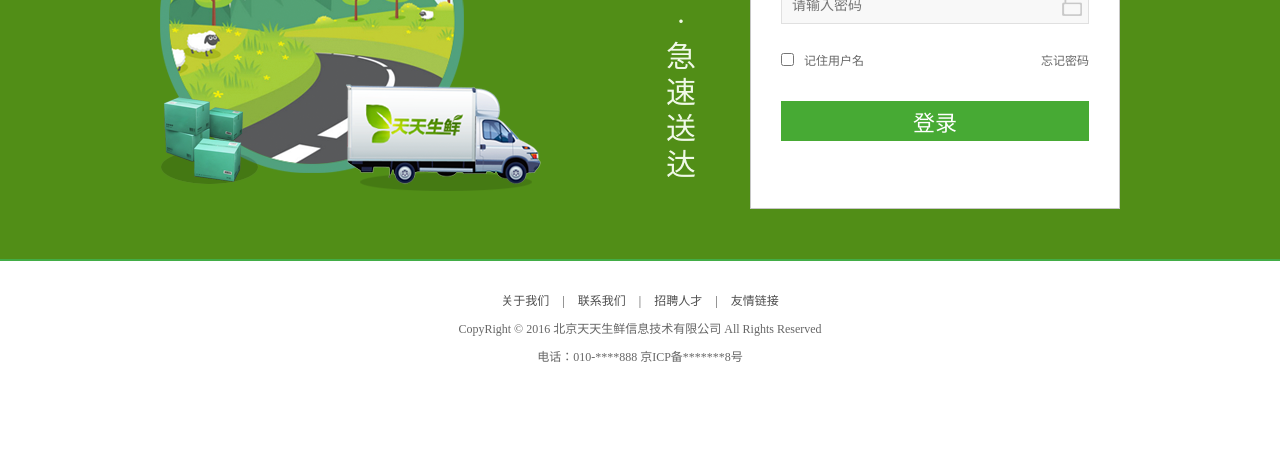
After one commit to yeye8888999/wd-web, a Django app: page /users/login in a window 1280 px wide. The commit adds this page. Shown: the part 351-800 px from the top of the page. Run offline with Django 3.2, Linux system fonts and the light colour scheme; parts of the project's set-up code (start-up, migrations or seed data) failed here and were passed over.

```diff
--- a/apps/users/urls.py
+++ b/apps/users/urls.py
@@ -3,5 +3,9 @@ from django.conf.urls import include, url
 from apps.users import views
 
 urlpatterns = [
-    url(r'^registers$',views.register)
+    url(r'^register$',views.register,name='register'),
+    url(r'^do_register$',views.do_register,name='do_register'),
+    url(r'^active/(.+)$',views.ActiveView.as_view(),name='active'),
+    url(r'^login$',views.LoginView.as_view(),name='login'),
+
 ]
--- a/apps/users/views.py
+++ b/apps/users/views.py
@@ -1,6 +1,106 @@
+import re
+
+from django.core.mail import send_mail
+from django.db.utils import IntegrityError
+from django.http.response import HttpResponse
 from django.shortcuts import render
+from celery_tasks.tasks import send_active_mail
+# Create your views here.
+from django.views.generic import View
+from itsdangerous import TimedJSONWebSignatureSerializer, SignatureExpired
 
-# Create your views here.
+from Dailyfresh import settings
+from apps.users.models import User
+
+
 def register(request):
     """进入注册界面"""
-    return render(request,'regidter.html')
+    return render(request,'register.html')
+
+def do_register(request):
+    """响应请求"""
+    return HttpResponse('注册成功，进入登陆界面')
+
+class RegisterView(View):
+    """注册视图"""
+    def get(self,request):
+        return render(request, 'register.html')
+
+    def post(self,request):
+
+        username = request.POST.get('username')
+        password = request.POST.get('password')
+        password2 = request.POST.get('password2')
+        email = request.POST.get('email')
+        allow = request.POST.get('allow')  # 是否勾选用户协议
+
+        # 校验参数完整性
+        if not all([username,password,password2,email]):
+            return render(request,'register.html',{'message':'参数不完整'})
+
+        if password != password2:
+            return render(request,'register.html',{'message':'两次输入密码不一样'})
+
+        if allow != 'on':
+            return render(request,'register.html',{'message':'请先同意用户协议'})
+
+        if not re.match('^[a-z0-9][\w.\-]*@[a-z0-9\-]+(\.[a-z]{2,5}){1,2}$', email):
+            return render(request,'register.html',{'message':'邮箱格式不正确'})
+
+        # 业务处理：保存注册用户到数据库表
+        # create_user 是django提供的方法,
+        # 注意：参数先后顺序，会自动对密码进行加密处理
+        user = None
+        try:
+            user = User.objects.create_user(username, email, password)
+            # 修改用户的激活状态为未激活
+            user.is_active = False
+            user.save()
+        except IntegrityError:  # 数据完整性错误
+            # 判断注册用户是否已经存在
+            return render(request, 'register.html', {'errmsg': '用户已存在'})
+
+        # 发送激活邮件
+        token = user.generate_active_token()
+        # RegisterView.send_active_email(username,email,token)
+        # 使用celery调用delay方法异步发送邮件
+        send_active_mail.delay(username, email, token)
+        # 响应请求
+        return HttpResponse("进入登陆界面")
+
+    # todo: 发送激活邮件
+    @staticmethod
+    def send_active_mail(username,email,token):
+
+        """发送激活邮件"""
+        subject = "天天生鲜用户激活"  # 标题, 不能为空，否则报错
+        message = ""  # 邮件正文(纯文本)
+        from_email = settings.EMAIL_FROM  # 发件人
+        recipient_list = [email]  # 接收人, 需要是列表
+        # 邮件正文(带html样式)
+        html_message = ('<h3>尊敬的%s：感谢注册天天生鲜</h3>'
+                        '请点击以下链接激活您的帐号:<br/>'
+                        '<a href="http://127.0.0.1:8000/users/active/%s">'
+                        'http://127.0.0.1:8000/users/active/%s</a>'
+                        ) % (username, token, token)
+        send_mail(subject, message, from_email, recipient_list,
+                  html_message=html_message)
+
+class ActiveView(View):
+    def get(self,request,token:str):
+        try:
+            s = TimedJSONWebSignatureSerializer(settings.SECRET_KEY)
+            dict_data = s.loads(token)
+        except SignatureExpired:
+            return HttpResponse('激活链接已经失效')
+
+        user_id = dict_data.get('confirm')
+        User.objects.filter(id=user_id).update(is_active=True)
+        return HttpResponse('激活成功，跳转到登陆界面')
+
+class LoginView(View):
+    def get(self,request):
+        return render(request,'login.html')
+
+    def post(self,request):
+        return HttpResponse('欢迎回来')
--- /dev/null
+++ b/templates/login.html
@@ -0,0 +1,57 @@
+<!DOCTYPE html PUBLIC "-//W3C//DTD XHTML 1.0 Transitional//EN" "http://www.w3.org/TR/xhtml1/DTD/xhtml1-transitional.dtd">
+<html xmlns="http://www.w3.org/1999/xhtml" xml:lang="en">
+{% load staticfiles %}
+<head>
+	<meta http-equiv="Content-Type" content="text/html;charset=UTF-8">
+	<title>天天生鲜-登录</title>
+	<link rel="stylesheet" type="text/css" href="{% static 'css/reset.css' %}">
+	<link rel="stylesheet" type="text/css" href="{% static 'css/main.css'%}">
+</head>
+<body>
+	<div class="login_top clearfix">
+		<a href="{% url 'index.html' %}" class="login_logo"><img src="{% url 'images/logo02.png' %} "></a>
+	</div>
+
+	<div class="login_form_bg">
+		<div class="login_form_wrap clearfix">
+			<div class="login_banner fl"></div>
+			<div class="slogan fl">日夜兼程 · 急速送达</div>
+			<div class="login_form fr">
+				<div class="login_title clearfix">
+					<h1>用户登录</h1>
+					<a href="#">立即注册</a>
+				</div>
+				<div class="form_input">
+					<form>
+						<input type="text" name="username" class="name_input" placeholder="请输入用户名">
+						<div class="user_error">输入错误</div>
+						<input type="password" name="password" class="pass_input" placeholder="请输入密码">
+						<div class="pwd_error">输入错误</div>
+						<div class="more_input clearfix">
+							<input type="checkbox" name="">
+							<label>记住用户名</label>
+							<a href="#">忘记密码</a>
+						</div>
+						<input type="submit" name="" value="登录" class="input_submit">
+					</form>
+				</div>
+			</div>
+		</div>
+	</div>
+
+	<div class="footer no-mp">
+		<div class="foot_link">
+			<a href="#">关于我们</a>
+			<span>|</span>
+			<a href="#">联系我们</a>
+			<span>|</span>
+			<a href="#">招聘人才</a>
+			<span>|</span>
+			<a href="#">友情链接</a>
+		</div>
+		<p>CopyRight © 2016 北京天天生鲜信息技术有限公司 All Rights Reserved</p>
+		<p>电话：010-****888    京ICP备*******8号</p>
+	</div>
+
+</body>
+</html>
```
Also changed, not shown: Dailyfresh/settings.py (+9 -0 lines), apps/users/models.py (+8 -0 lines), celery_tasks/tasks.py (added, +31 -0 lines), templates/register.html (+14 -6 lines), celery_tasks/__init__.py (added).
